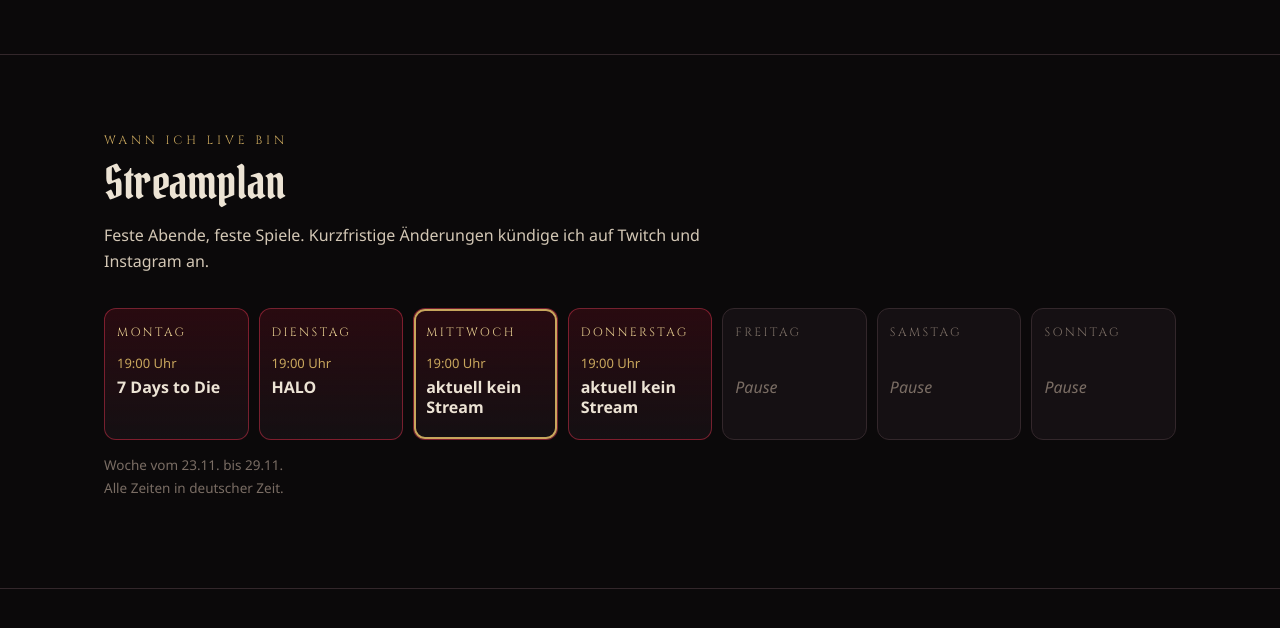
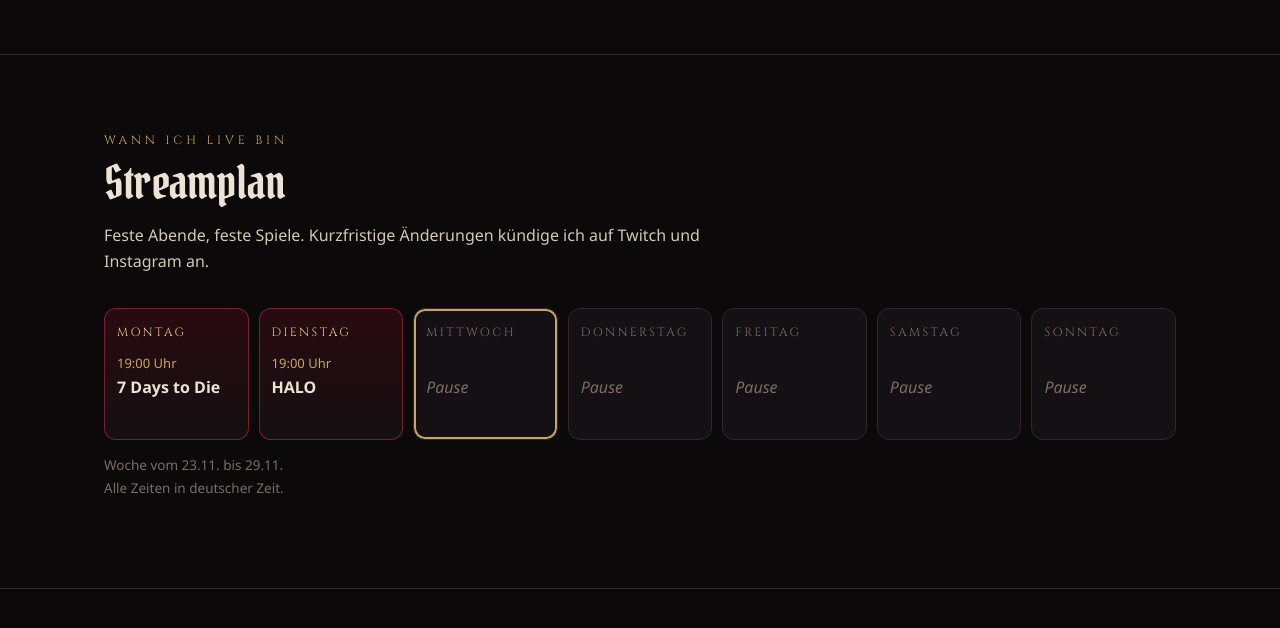
Before and after one commit to Exoticworg/homepage, a plain HTML site: page index.html in a window 1280 px wide. Shown: the part 1324-1952 px from the top of the page. Drawn offline with Linux system fonts and the light colour scheme.

Commit message:
Streamplan: 'kein Stream'/'Pause' als freien Tag anzeigen
Co-Authored-By: Claude Opus 5.5 <noreply@anthropic.com>
Claude-Session: https://claude.ai/code/session_017xUbLKwy7ULAByV6Z9Ekj7

```diff
--- a/index.html
+++ b/index.html
@@ -137,8 +137,9 @@ const ORDER = ['So', 'Mo', 'Di', 'Mi', 'Do', 'Fr', 'Sa'], WOCHE = ['Mo', 'Di', '
 const NAMEN = { Mo: 'Montag', Di: 'Dienstag', Mi: 'Mittwoch', Do: 'Donnerstag', Fr: 'Freitag', Sa: 'Samstag', So: 'Sonntag' };
 const esc = t => String(t == null ? '' : t).replace(/[&<>"']/g, c => ({ '&': '&amp;', '<': '&lt;', '>': '&gt;', '"': '&quot;', "'": '&#39;' })[c]);
 const heute = ORDER[new Date().getDay()];
+const frei = t => !t || /kein\s*stream|^pause$|^frei$|^-+$/i.test(String(t).trim());
 function zeige(P) {
-  const T = P.tage || {};
+  const T = {}; for (const [k, v] of Object.entries(P.tage || {})) T[k] = v && !frei(v.spiel) ? v : { zeit: '', spiel: '' };
   const ab = P.woche_ab ? new Date(P.woche_ab + 'T00:00:00') : null;
   const aktuell = ab && (Date.now() - ab) < 8 * 864e5;
   document.getElementById('planGrid').innerHTML = WOCHE.map(t => {
```
